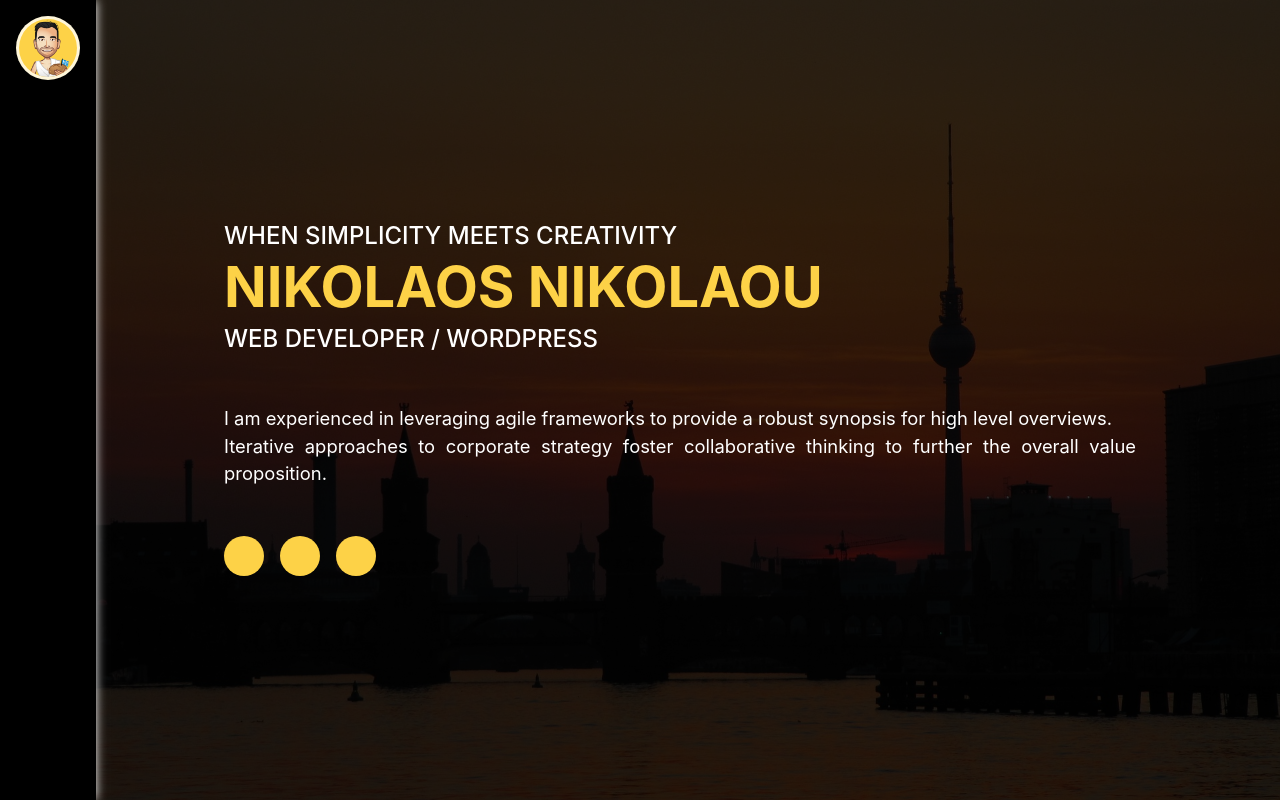
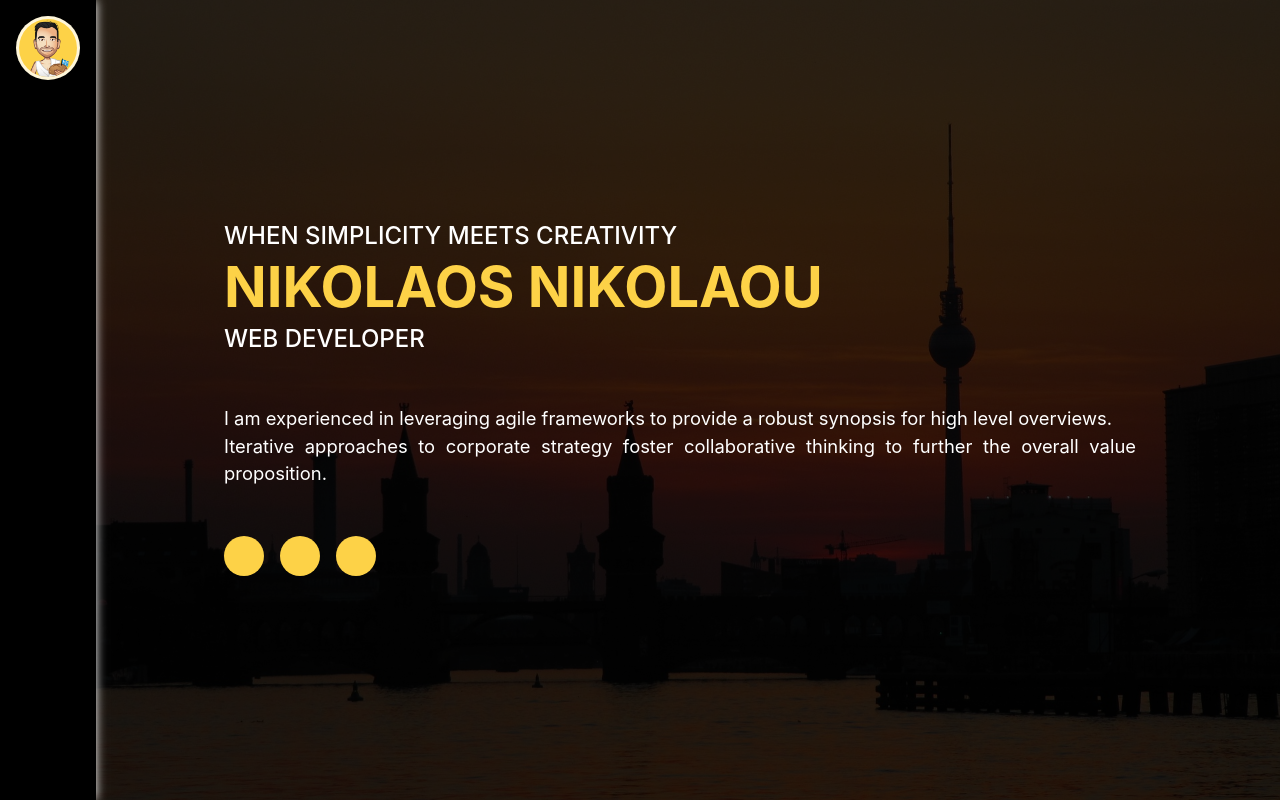
Before and after one commit to nikolaounkl/portfolio, a React (Create React App) app: page / in a window 1280 px wide. Built offline with nearby package versions, Linux system fonts and the light colour scheme; some icons are missing; a web font is replaced by a local one.

Commit message:
Updated content.

```diff
--- a/src/components/About.js
+++ b/src/components/About.js
@@ -16,7 +16,7 @@ export default function About() {
                         <span className="title">NIKOLAOS NIKOLAOU</span>
                     </h2>
                     <div className="subheading mb-5">
-                        <span>WEB DEVELOPER / WORDPRESS</span>
+                        <span>WEB DEVELOPER</span>
                     </div>
                     <p className="lead mb-5">
                         I am experienced in leveraging agile frameworks to
--- a/src/components/Experience.js
+++ b/src/components/Experience.js
@@ -32,7 +32,7 @@ export default function Experience() {
 
                     <div className="portfolio-item d-flex flex-column flex-md-row justify-content-between mb-5">
                         <div className="resume-content">
-                            <h3 className="mb-0">Front-End Web Developer</h3>
+                            <h3 className="mb-0">Front-End Web Development</h3>
                             <div className="subheading mb-0">Freelancer</div>
                             <span className="text-primary">
                                 July 2015 - Present
--- a/src/components/Skills.js
+++ b/src/components/Skills.js
@@ -72,7 +72,7 @@ export default function Skills() {
                         </li>
                         <li>
                             <i className="fa-li fa fa-check" />
-                            Mobile-First, Responsive Design
+                            Cross Devices, Responsive Design
                         </li>
                         <li>
                             <i className="fa-li fa fa-check" />
```
